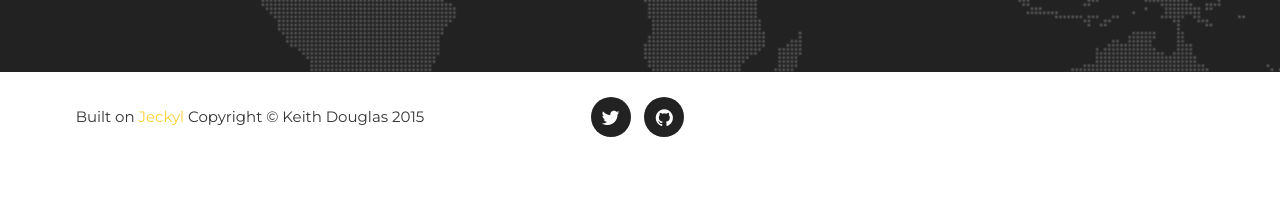
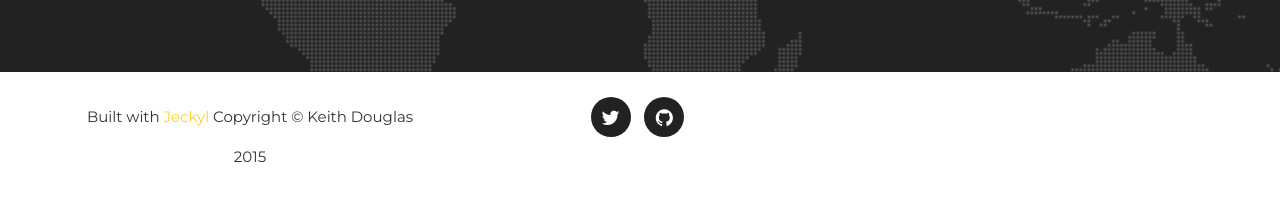
Before and after one commit to keithdhd/keithdhd-.github.io, a Jekyll site: the page built from index.html, in a window 1280 px wide and 900 px high, scrolled down 1926 px. Shown: the part 698-897 px from the top of the window. Built offline with Jekyll 4.4.1, drawn with Linux system fonts in a browser that asks for light colours; some web fonts are replaced; before the commit the page ends 2786 px from its top, so only the background shows below that.

Commit message:
edit footer info

```diff
--- a/_includes/footer.html
+++ b/_includes/footer.html
@@ -2,7 +2,7 @@
         <div class="container">
             <div class="row">
                 <div class="col-md-4">
-                    <span class="copyright">Built on <a href="https://jekyllrb.com/">Jeckyl</a> Copyright &copy; {{ site.title }} 2015</span>
+                    <span class="copyright">Built with <a href="https://jekyllrb.com/">Jeckyl</a> Copyright &copy; {{ site.title }} 2015</span>
                 </div>
                 <div class="col-md-4">
                     <ul class="list-inline social-buttons">
```
